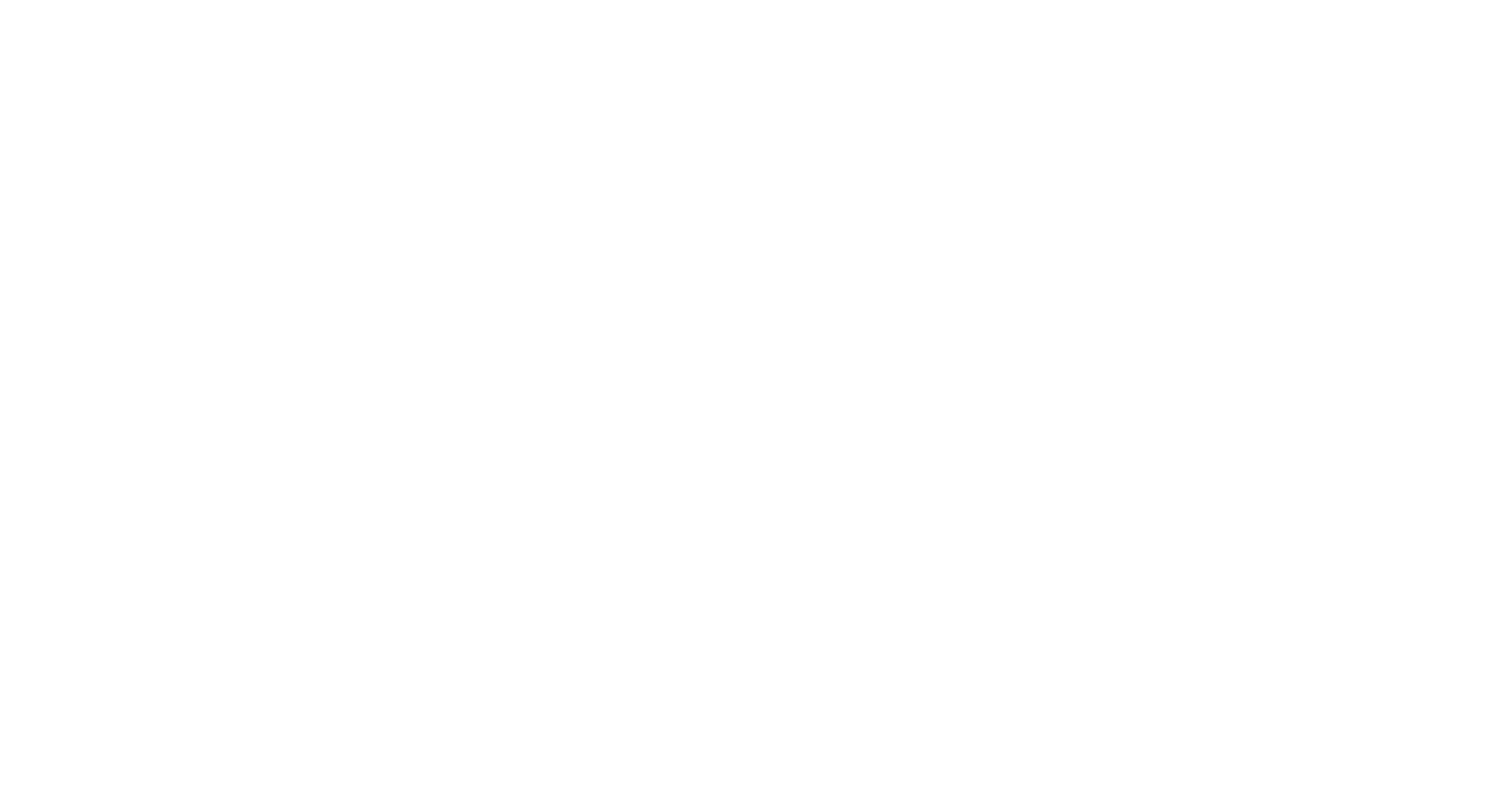
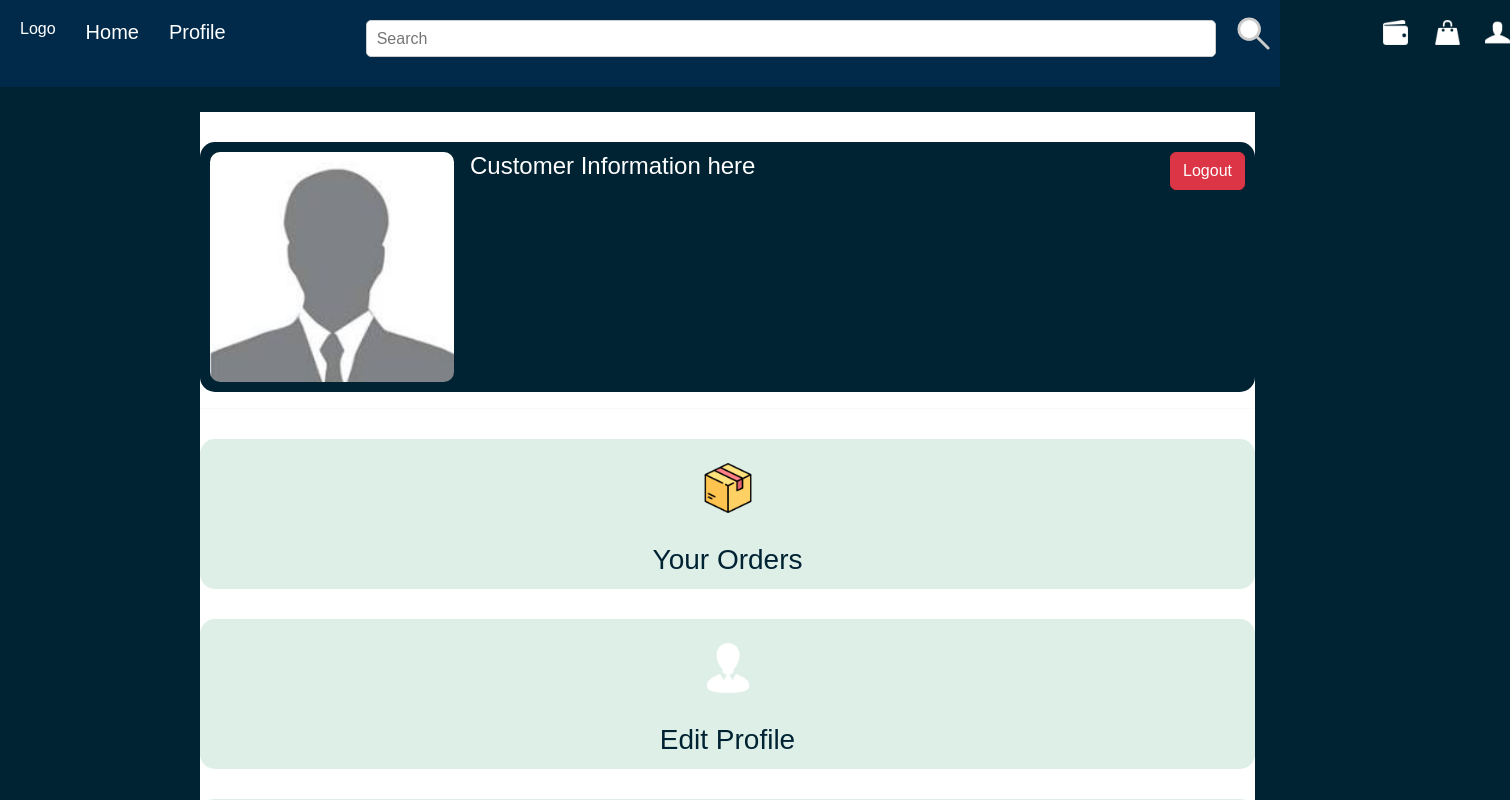
Before and after one commit to Nikhilchauhan3011/Ecommerce, a React (Create React App) app in the folder Ecommerce/e-commerce/: page / in a window 1280 px wide. Shown: the top 800 px of the page, 1510 px wide, since content can reach past the window. Built offline with nearby package versions, Linux system fonts and the light colour scheme.

Commit message:
minor commit

```diff
--- /dev/null
+++ b/Ecommerce/e-commerce/src/Components/LoginPage.js
@@ -0,0 +1,80 @@
+// Login.js
+import React, { useState } from 'react';
+import '../ComponentsCss/Login.css';
+
+const Login = () => {
+  const [username, setUsername] = useState('');
+  const [password, setPassword] = useState('');
+  const [loginAs, setLoginAs] = useState('customer'); // Default value is 'customer'
+  const [error, setError] = useState('');
+
+  const handleLogin = () => {
+    // Simple form validation
+    if (!username || !password || !loginAs) {
+      setError('Please enter both username, password, and select a login type.');
+      return;
+    }
+
+    // Your more advanced login logic here
+    console.log('Logging in:', username, password, 'as', loginAs);
+
+    // Reset error on successful login
+    setError('');
+  };
+
+  return (
+    <div>
+      <h1>Logo</h1>
+    <div className="login-container">
+      <h2 style={{color:'#002333', textDecoration:'underline'}}>Login</h2>
+      <form>
+        <label>
+          <h4 style={{color:'white', marginBottom:'0px'}}>
+          Username:
+          </h4>
+          <br></br>
+          <input
+            type="text"
+            value={username}
+            onChange={(e) => setUsername(e.target.value)}
+          />
+        </label>
+        <label>
+        <h4 style={{color:'white', marginBottom:'0px'}}>
+          Password:
+        </h4>
+          <br></br>
+          <input
+            type="password"
+            value={password}
+            onChange={(e) => setPassword(e.target.value)}
+          />
+        </label>
+        <label>
+          <h4 style={{color:'white', marginBottom:'0px'}}>
+          Login As:
+          </h4>
+          <br></br>
+          <select
+            value={loginAs}
+            onChange={(e) => setLoginAs(e.target.value)}
+            style={{marginBottom:'32px'}}
+          >
+            <option value="customer">Customer</option>
+            <option value="seller">Seller</option>
+          </select>
+        </label>
+        {error && <p className="error-message">{error}</p>}
+        <button type="button" onClick={handleLogin}>
+          Login
+        </button>
+        <p className="sign-up-link">
+          Don't have an account? <a href="/signup">Sign Up</a>
+        </p>
+      </form>
+    </div>
+    </div>
+  );
+};
+
+export default Login;
--- a/Ecommerce/e-commerce/src/Components/SideBar.js
+++ b/Ecommerce/e-commerce/src/Components/SideBar.js
@@ -12,14 +12,14 @@ function SideBar(){
 
 
             </div>
-            <div className="maincontainer">
+            {/* <div className="maincontainer">
                 <Product />
                 <SimilarProducts/>
                 <CommentsAndReviews/>
+            </div> */}
+            <div className="profilecontainer">
+                <Profile></Profile>
             </div>
-            {/* <div className="profilecontainer">
-                <Profile></Profile>
-            </div> */}
             {/* <div className="pendingordercontainer">
                 <PendingOrders></PendingOrders>
                 <SimilarProducts></SimilarProducts>
--- /dev/null
+++ b/Ecommerce/e-commerce/src/ComponentsCss/Login.css
@@ -0,0 +1,84 @@
+/* Login.css */
+body {
+  margin: 0;
+  padding: 0;
+  background-color: #002333;
+  color: #dee7ef;
+  font-family: 'Arial', sans-serif;
+}
+
+h1 {
+  align-items: center;
+  color: #dee7ef;
+  margin-left: 900px;
+  margin-top: 50px;
+}
+
+.login-container {
+  background-color: #159a9c;
+  padding: 20px;
+  border-radius: 8px;
+  width: 300px;
+  margin: 55px auto;
+  box-shadow: 0px 0px 10px 0px rgba(0, 0, 0, 0.5);
+}
+
+h2 {
+  color: #dee7ef;
+}
+
+form {
+  display: flex;
+  flex-direction: column;
+}
+
+label {
+  margin-bottom: 10px;
+  color: #002333;
+}
+
+input,
+select {
+  padding: 8px;
+  margin-bottom: 10px;
+  border: 1px solid #dee7ef;
+  border-radius: 4px;
+  height: 37px;
+  margin-top: 0px;
+  width: 100%;
+}
+
+button {
+  padding: 10px;
+  background-color: #dee7ef;
+  color: #002333;
+  border: none;
+  border-radius: 4px;
+  cursor: pointer;
+  font-weight: bold;
+}
+
+button:hover {
+  background-color: #002333;
+  color: #dee7ef;
+}
+
+.error-message {
+  color: #ff4d4f;
+  margin-top: 5px;
+}
+
+.sign-up-link {
+  margin-top: 10px;
+  text-align: center;
+}
+
+.sign-up-link a {
+  color: #002333;
+  text-decoration: none;
+  font-weight: bold;
+}
+
+.sign-up-link a:hover {
+  text-decoration: underline;
+}
--- a/Ecommerce/e-commerce/src/ComponentsCss/Profile.css
+++ b/Ecommerce/e-commerce/src/ComponentsCss/Profile.css
@@ -2,7 +2,16 @@
     flex: 1;
 
     margin: 25px;
+    background-color: white;
 
+}
+
+body{
+    background-color: white;
+}
+
+.mydiv{
+    color: #002333;
 }
 
 .mydiv:hover {
--- a/Ecommerce/e-commerce/src/index.js
+++ b/Ecommerce/e-commerce/src/index.js
@@ -5,10 +5,12 @@ import App from './App';
 import reportWebVitals from './reportWebVitals';
 import EmptyCom from './Components/EmptyComp';
 
+import Login from './Components/LoginPage';
+
 const root = ReactDOM.createRoot(document.getElementById('root'));
 root.render(
   <React.StrictMode>
-    <EmptyCom></EmptyCom>
+    <App></App>
   </React.StrictMode>
 );
 
```
